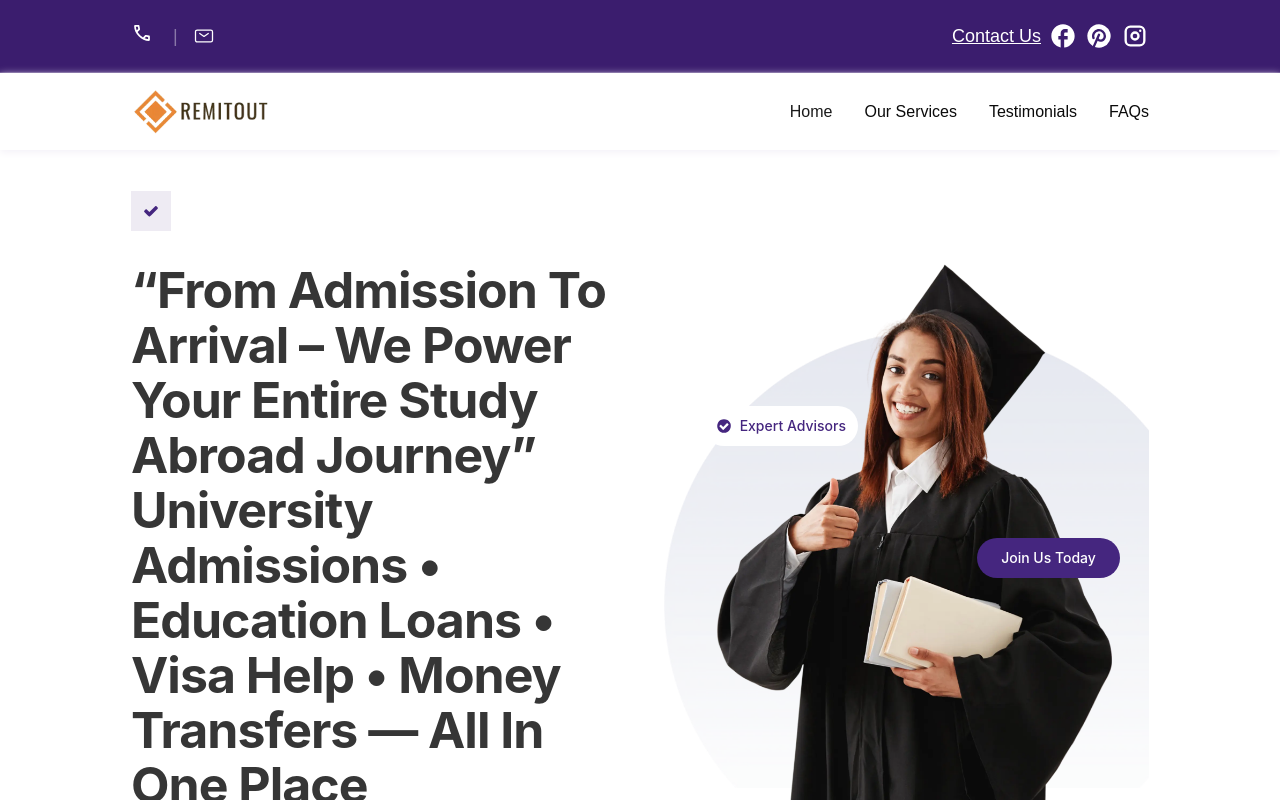
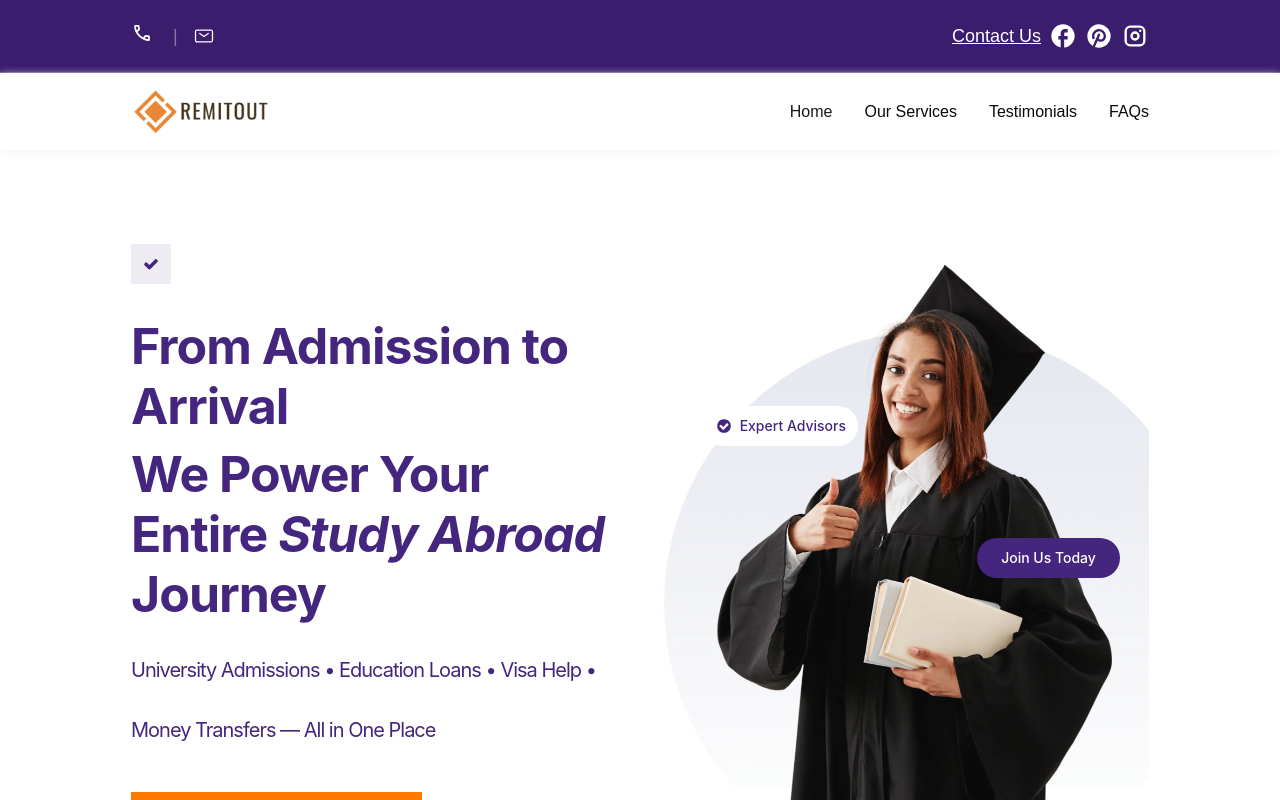
Before and after one commit to remitout2017-cell/remitout-landing, a Next.js app: page / in a window 1280 px wide. Shown: the top 800 px of the page. Built offline with nearby package versions, Linux system fonts and the light colour scheme; no server answers.

Commit message:
beautified the content

```diff
--- a/components/HeroSection.tsx
+++ b/components/HeroSection.tsx
@@ -151,14 +151,21 @@ export default function RemitoutLanding() {
             </div>
 
             <div className="space-y-4">
-              <h1 className="text-[32px] md:text-[50px] font-bold text-[#363636] tracking-[-1px] capitalize leading-[36px] md:leading-[55px]">
-                “From Admission to Arrival – We Power Your Entire Study Abroad
-                Journey”
-                <span className="hidden text-[#45267F]/60 italic">Top Online</span>
-                <br />
-                University Admissions • Education Loans • Visa Help • Money
-                Transfers — All in One Place
+              <h1 className="text-[32px] md:text-[50px] font-bold text-[#363636] tracking-[-1px] leading-tight md:leading-[60px] space-y-2">
+                <span className="block text-[#45267F]">
+                  From Admission to Arrival
+                </span>
+                <span className="block text-[#45267F]">
+                  We Power Your Entire{" "}
+                  <span className="text-[#45267F] italic">Study Abroad</span>{" "}
+                  Journey
+                </span>
+                <span className="block text-[18px] md:text-[20px] font-normal text-[#45267F] mt-4">
+                  University Admissions • Education Loans • Visa Help • Money
+                  Transfers — All in One Place
+                </span>
               </h1>
+
               {hero?.description && (
                 <p className="text-[#8E8E8E] text-base md:text-lg max-w-lg">
                   {hero.description}
--- a/components/WhyRemitoutSection.tsx
+++ b/components/WhyRemitoutSection.tsx
@@ -91,10 +91,10 @@ export default function WhyRemitoutSection() {
                   {renderIcon(item.iconType)}
                 </div>
                 <div className="absolute bottom-6 left-6 right-6 text-white">
-                  <h3 className="text-[22px] font-semibold mb-2">
+                  <h3 className="text-[22px] font-semibold mb-2 h-18 ">
                     {item.title}
                   </h3>
-                  <p className="text-base text-[#FFFFFF]/60 leading-[19.2px]">
+                  <p className="text-base text-[#FFFFFF]/60 leading-[19.2px] h-28">
                     {item.description}
                   </p>
                 </div>
```
